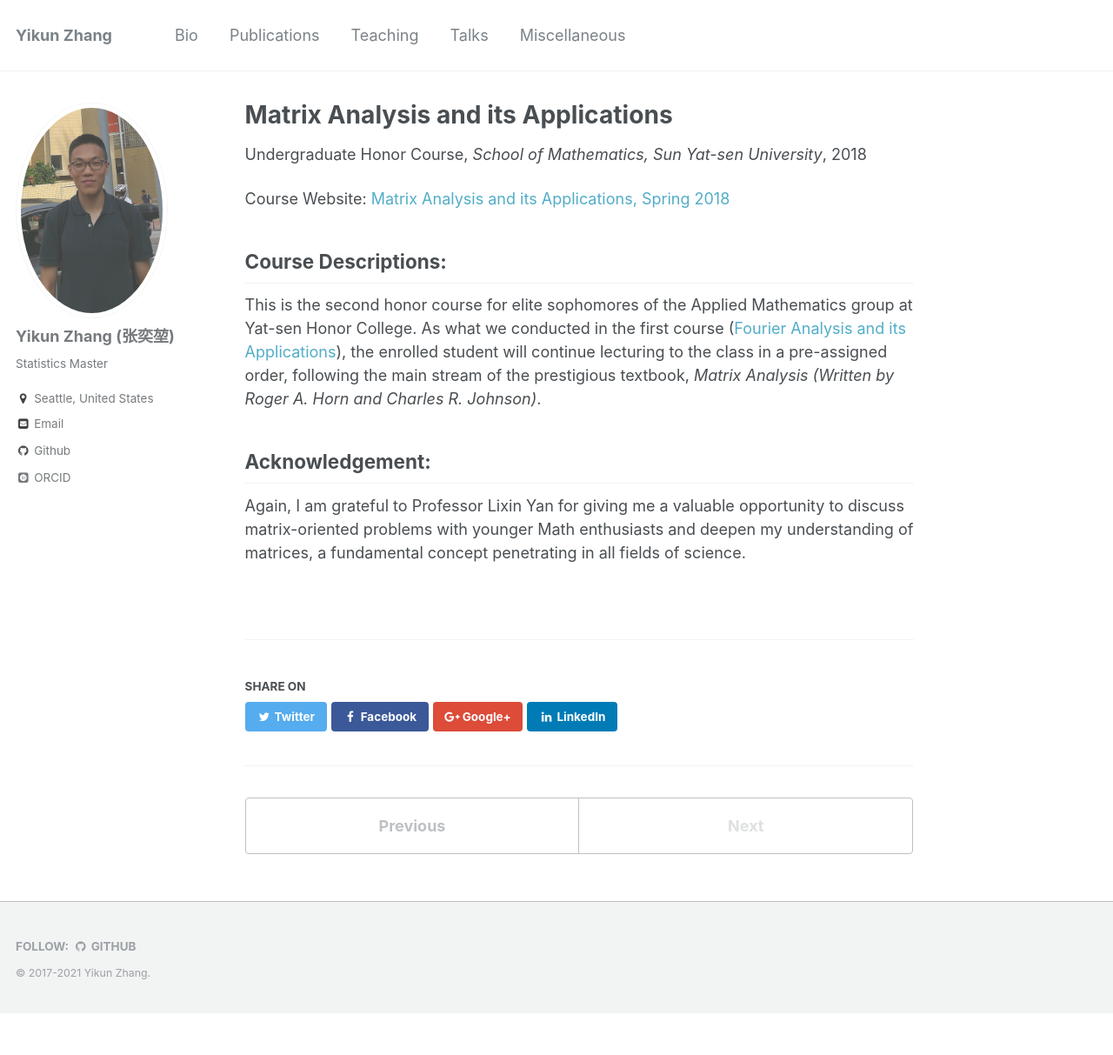
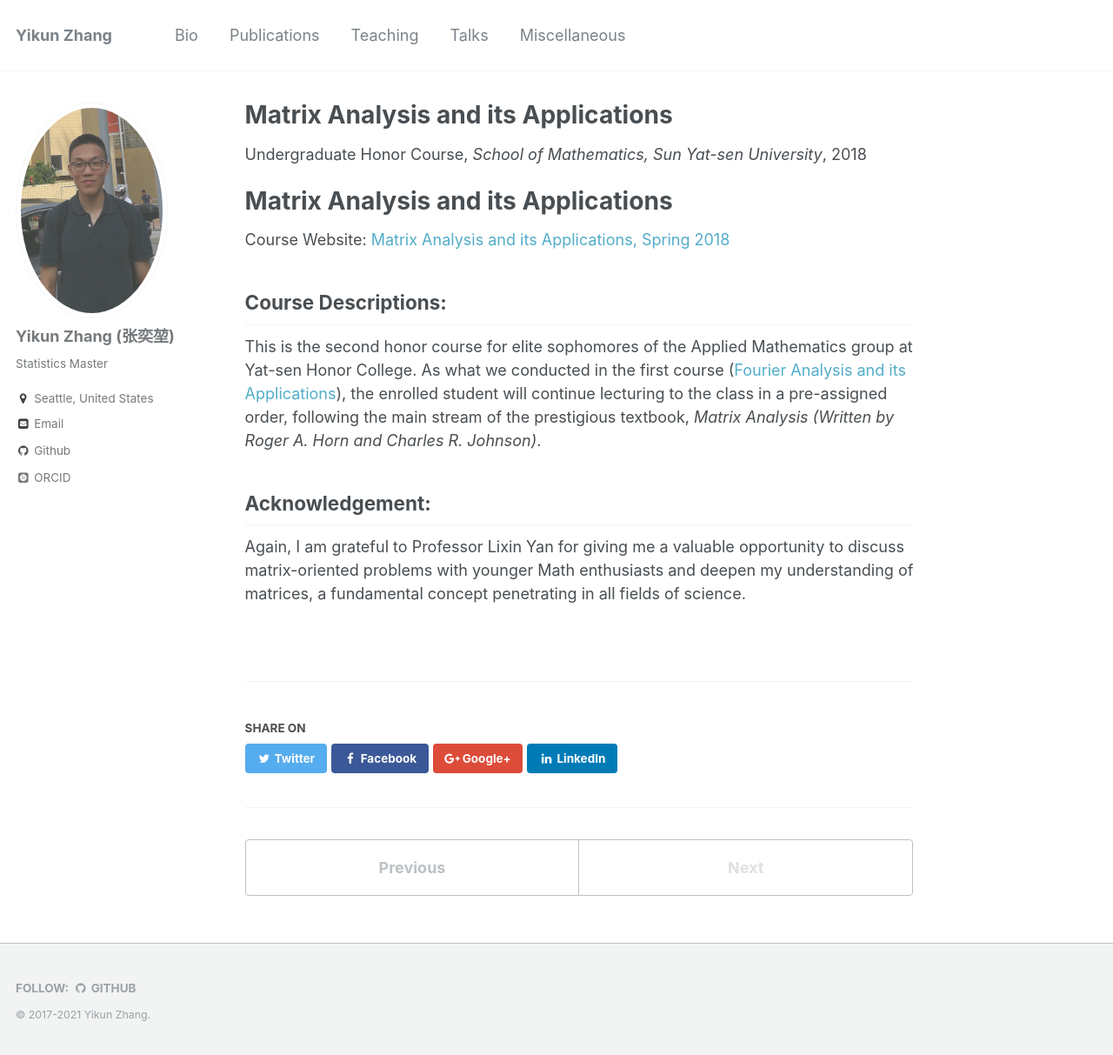
Before and after one commit to zhangyk8/zhangyk8.github.io, a Jekyll site: the page built from _teaching/Spring_2018.md, in a window 1280 px wide and 1213 px high. Shown: the whole window at 87% size. Built offline with Jekyll 4.4.1, drawn with Linux system fonts in a browser that asks for light colours; some web fonts are replaced.

Commit message:
Update Spring_2018.md

```diff
--- a/_teaching/Spring_2018.md
+++ b/_teaching/Spring_2018.md
@@ -8,6 +8,8 @@ date: 2018-3-6
 location: "Guangzhou, China"
 ---
 
+# Matrix Analysis and its Applications
+
 Course Website: <A href="https://zhangyk8.github.io/teaching/matrix_analysis" style="color: #52adc8; text-decoration=underline"> Matrix Analysis and its Applications, Spring 2018</A>
 
 ## Course Descriptions:
```
